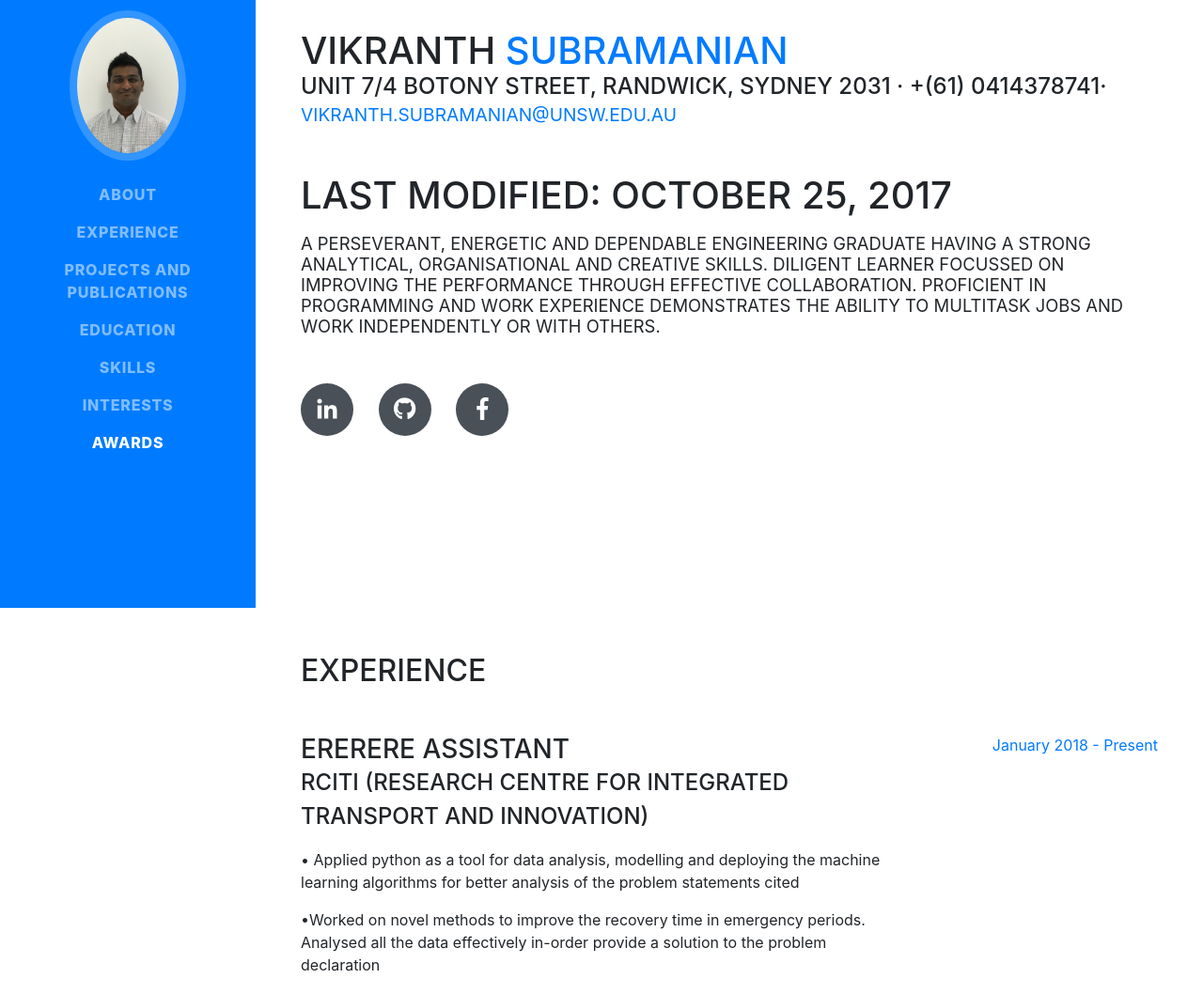
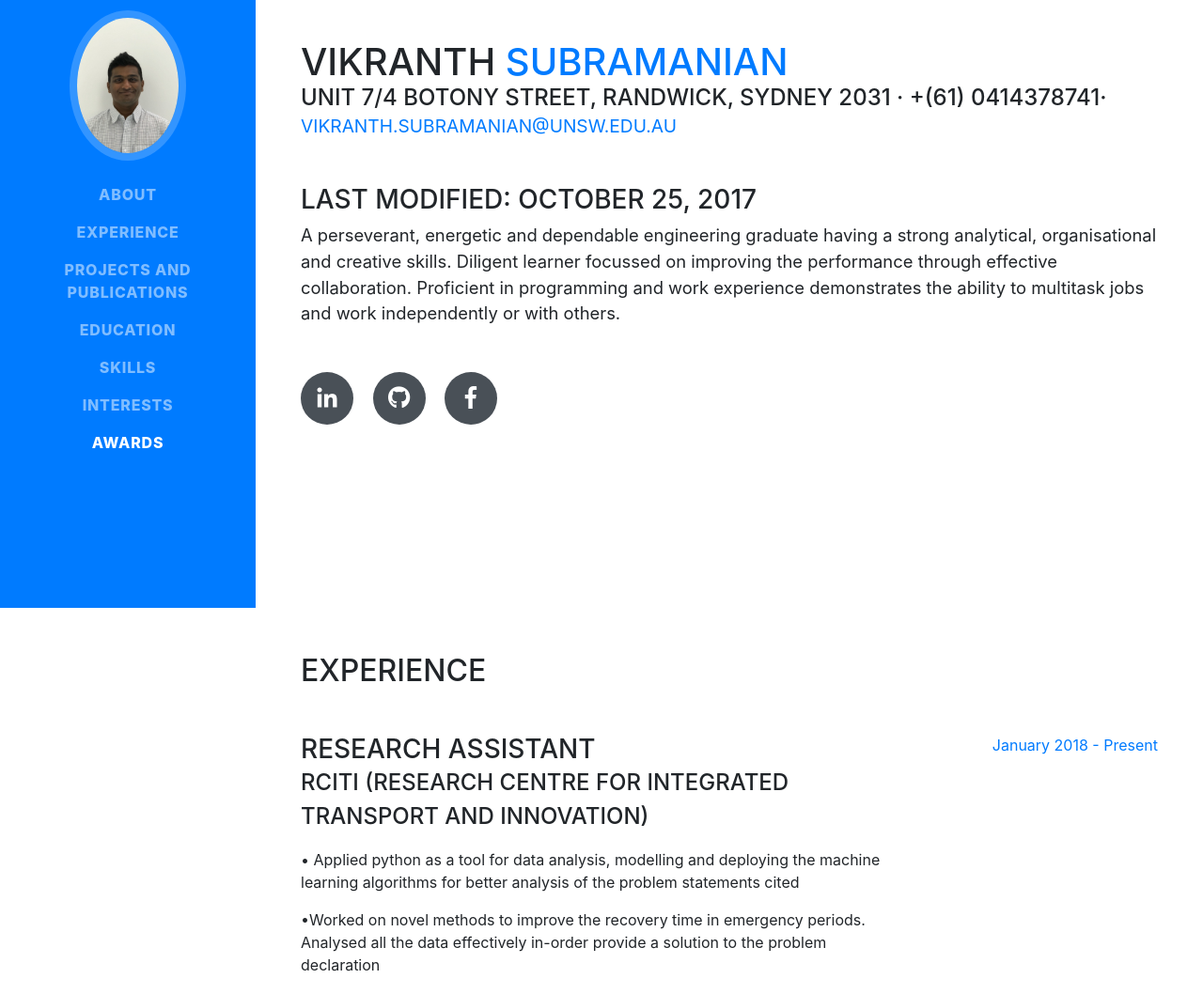
Before and after one commit to VikranthSubramanian/VikranthSubramanian.github.io, a website with bundled scripts: page index.html in a window 1280 px wide. Shown: the part 153-1211 px from the top of the page at 94% size. Built offline with nearby package versions, Linux system fonts and the light colour scheme; a web font is replaced by a local one.

Commit message:
Update index.html

```diff
--- a/index.html
+++ b/index.html
@@ -69,7 +69,7 @@
           <div class="subheading mb-5">Unit 7/4 Botony Street, Randwick, Sydney 2031 · +(61) 0414378741·
             <a href="mailto:vikranth.subramanian@unsw.edu.au"><small>vikranth.subramanian@unsw.edu.au</small></a>
           </div>
-          <p> Last modified: October 25, 2017</p>
+          <h3> Last modified: October 25, 2017</h3>
           <p class="lead mb-5">
             A perseverant, energetic and dependable engineering graduate having a strong analytical, organisational and creative skills. Diligent learner focussed on improving the performance through effective collaboration. Proficient in programming and work experience demonstrates the ability to multitask jobs and work independently or with others.</p>
           <div class="social-icons">
@@ -92,7 +92,7 @@
 
           <div class="resume-item d-flex flex-column flex-md-row mb-5">
             <div class="resume-content mr-auto">
-              <h3 class="mb-0">ererere Assistant</h3>
+              <h3 class="mb-0">Research Assistant</h3>
               <div class="subheading mb-3">rCITI (Research Centre for Integrated Transport and Innovation)</div>
               <p>• Applied python as a tool for data analysis, modelling and deploying the machine learning algorithms for better analysis of the problem statements cited</p>
               <p>•Worked on novel methods to improve the recovery time in emergency periods. Analysed all the data effectively in-order provide a solution to the problem declaration</p>
```
